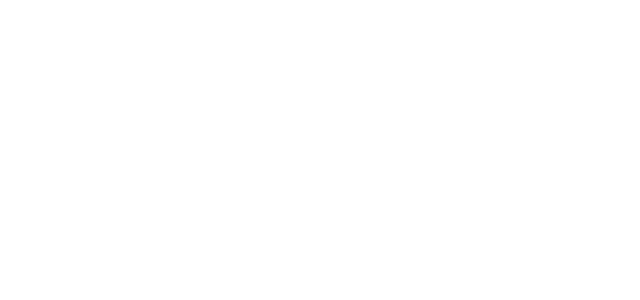
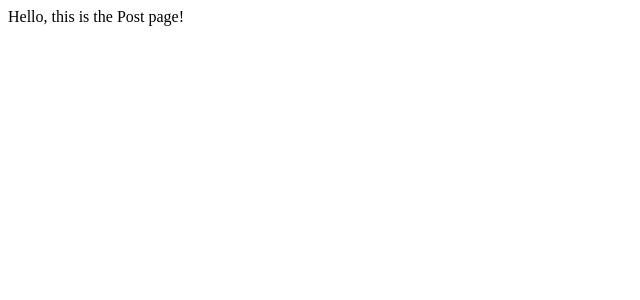
Before and after one commit to Justinw21/Talent2.0, a React (Create React App) app in the folder front-end/: page /post in a window 1280 px wide. Before the commit this address had no page. Shown: the top 300 px of the page, without its empty margins (0-640 px from the left). Built offline with nearby package versions, Linux system fonts and the light colour scheme.

Commit message:
added post page and route

```diff
--- a/front-end/src/App.js
+++ b/front-end/src/App.js
@@ -1,12 +1,14 @@
 import React from 'react';
 import { BrowserRouter as Router, Route, Routes } from 'react-router-dom';
 import Home from './pages/Home';
+import Post from './pages/Post';
 
 function App() {
   return (
     <Router>
       <Routes>
         <Route path="/" element={<Home />} />
+        <Route path="/post" element={<Post />} />
       </Routes>
     </Router>
   );
--- /dev/null
+++ b/front-end/src/pages/Post.jsx
@@ -0,0 +1,11 @@
+import React from 'react';
+
+const Post = () => {
+  return (
+    <section>
+      <div>Hello, this is the Post page!</div>
+    </section>
+  );
+};
+
+export default Post;
```
